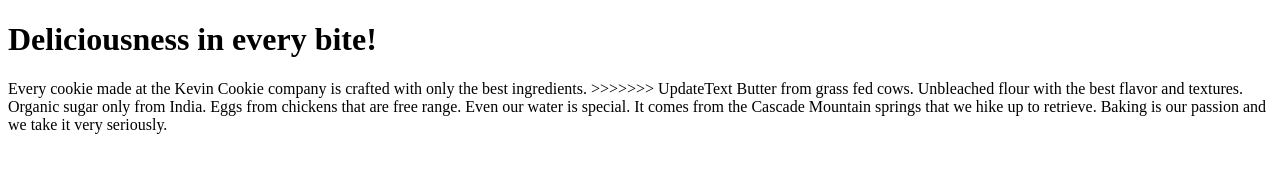
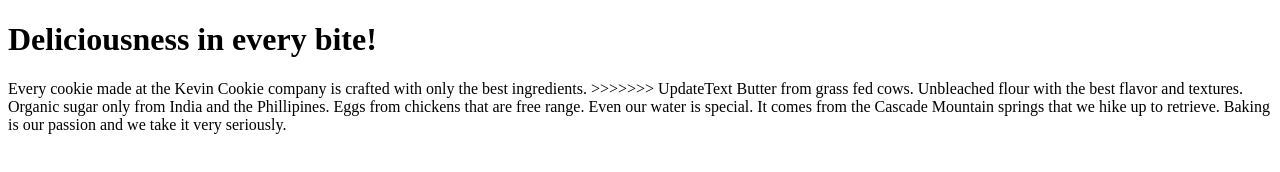
Before and after one commit to mdrenscko/KevinCookieCompany.com, a plain HTML site: page index.htm in a window 1280 px wide. Drawn offline with Linux system fonts and the light colour scheme.

Commit message:
Update index.htm

```diff
--- a/index.htm
+++ b/index.htm
@@ -7,7 +7,7 @@
 <p>Every cookie made at the Kevin Cookie company is crafted with only the best ingredients.
 >>>>>>> UpdateText
 Butter from grass fed cows. Unbleached flour with the best flavor and textures. Organic sugar
-only from India. Eggs from chickens that are free range. Even our water is special. It
+only from India and the Phillipines. Eggs from chickens that are free range. Even our water is special. It
 comes from the Cascade Mountain springs that we hike up to retrieve. Baking is our passion and
 we take it very seriously.</p>
 
```
